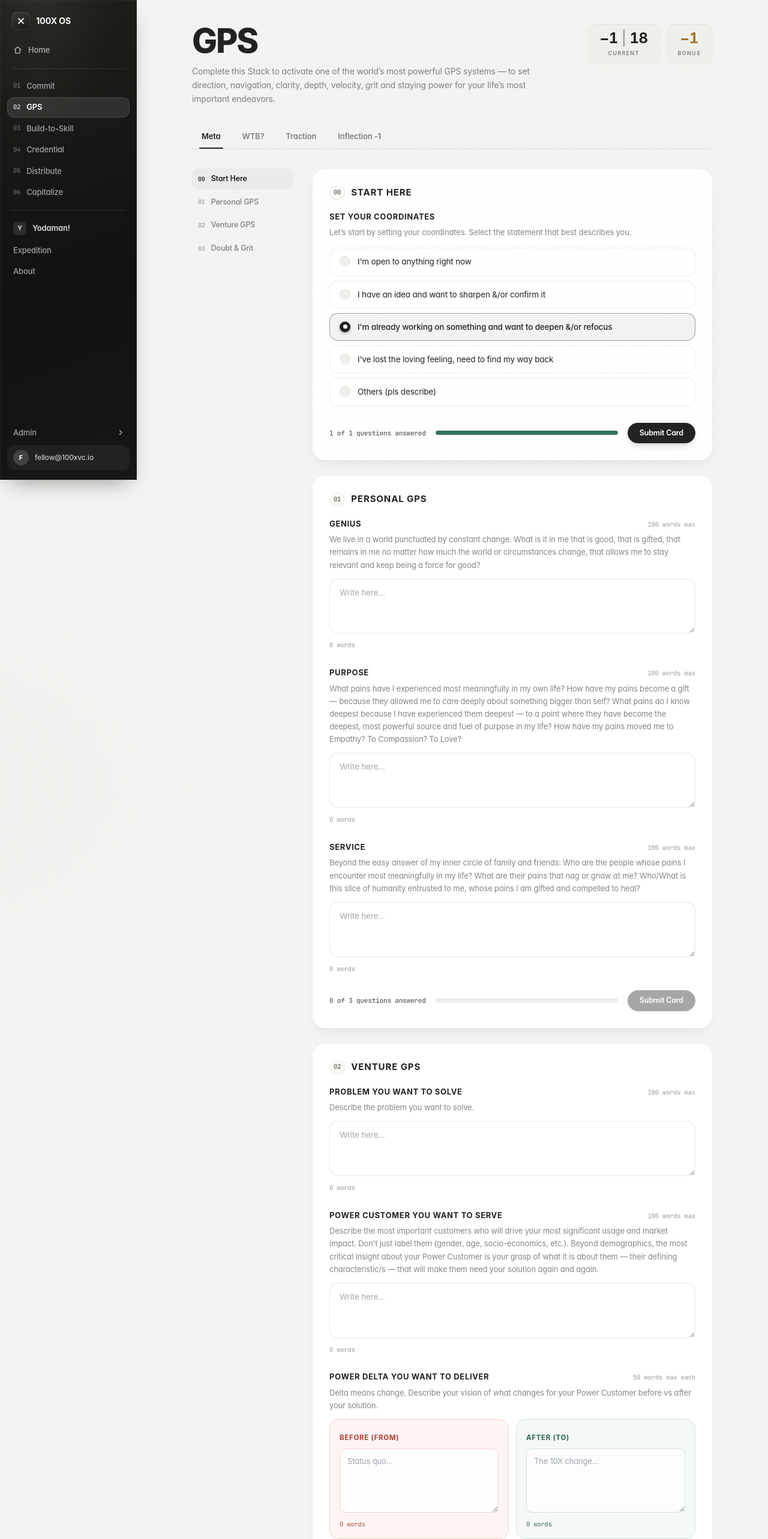
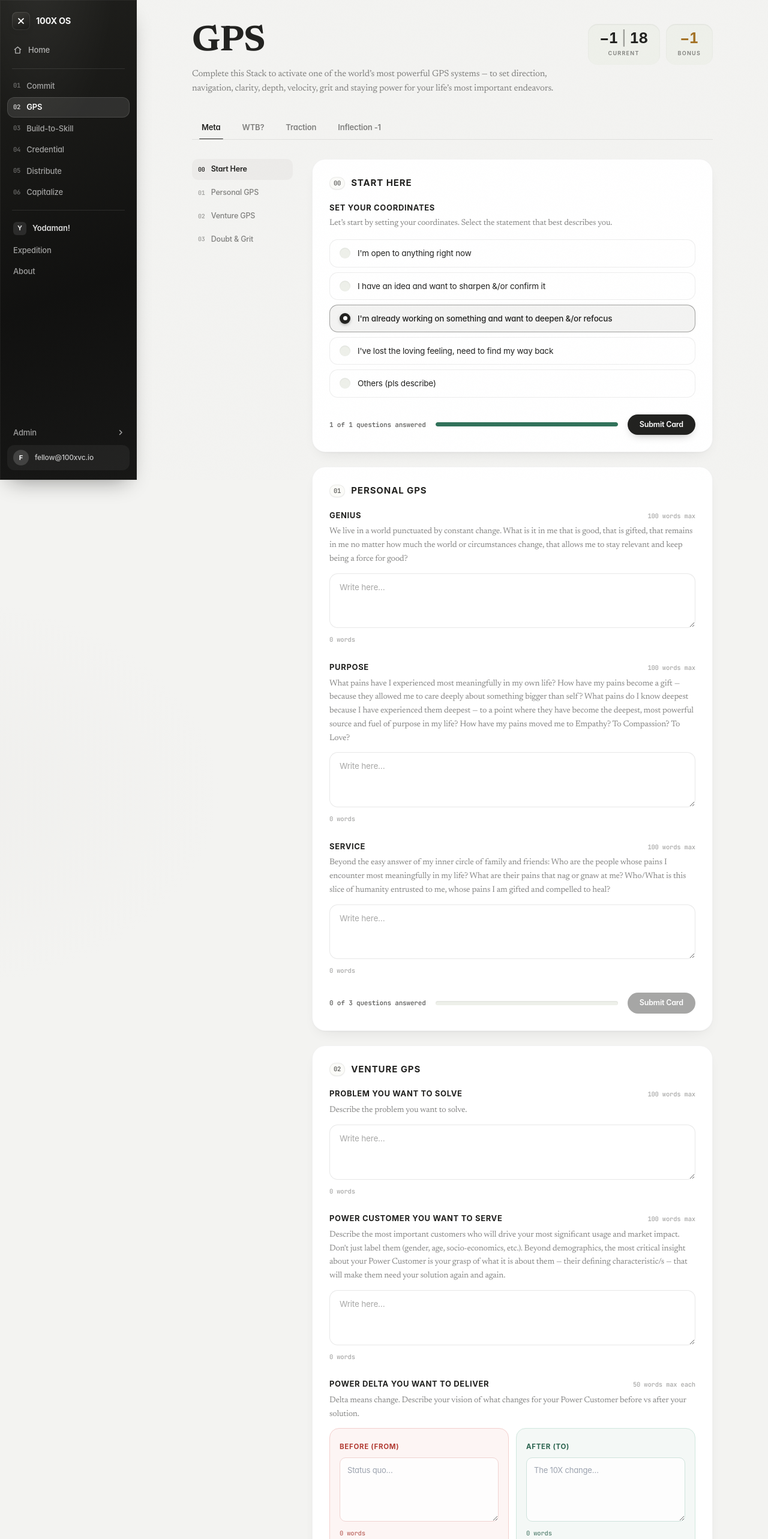
Before and after one commit to rystraum/kimi-experiments, a React (Vite) app in the folder websites/skeuomorphic-100xvc/: page /gps in a window 1280 px wide. Shown: the top 2566 px of the page at 60% size. Built offline with nearby package versions, Linux system fonts and the light colour scheme.

Commit message:
Serif voice layer — OsMap footnote and GPS page prose

```diff
--- a/websites/skeuomorphic-100xvc/src/components/OsMap.tsx
+++ b/websites/skeuomorphic-100xvc/src/components/OsMap.tsx
@@ -189,7 +189,7 @@ export default function OsMap({ phases, activeId, progress, onSelect, onHover }:
         })}
       </svg>
 
-      <p className="hairline-t px-1 pt-3 text-[11px] leading-relaxed text-ink-40">
+      <p className="hairline-t px-1 pt-3 font-serif text-[12px] italic leading-relaxed text-ink-40">
         The map listens to the stack — hover a phase to light its constellation, tap a hub to jump.
       </p>
     </div>
--- a/websites/skeuomorphic-100xvc/src/pages/Gps.tsx
+++ b/websites/skeuomorphic-100xvc/src/pages/Gps.tsx
@@ -124,7 +124,7 @@ function TextQuestion({
         <h4 className="text-[13px] font-bold uppercase tracking-[0.05em]">{q.label}</h4>
         <span className="mono shrink-0 text-[10.5px] font-medium text-ink-40">{q.max} words max</span>
       </div>
-      <p className="mt-1.5 text-[13px] leading-relaxed text-ink-55">{q.desc}</p>
+      <p className="mt-1.5 font-serif text-[14px] leading-relaxed text-ink-55">{q.desc}</p>
       <textarea
         value={value}
         onChange={(e) => onChange(e.target.value)}
@@ -251,8 +251,8 @@ export default function Gps() {
         {/* header */}
         <div className="flex flex-wrap items-start justify-between gap-5">
           <div className="max-w-[620px]">
-            <h1 className="text-[44px] font-extrabold leading-none tracking-[-0.04em] sm:text-[56px]">GPS</h1>
-            <p className="mt-3 text-[14px] leading-relaxed text-ink-55">
+            <h1 className="font-serif text-[48px] font-bold leading-none tracking-[-0.01em] sm:text-[60px]">GPS</h1>
+            <p className="mt-3 font-serif text-[15px] leading-relaxed text-ink-55">
               Complete this Stack to activate one of the world&rsquo;s most powerful GPS systems —
               to set direction, navigation, clarity, depth, velocity, grit and staying power for
               your life&rsquo;s most important endeavors.
@@ -294,8 +294,8 @@ export default function Gps() {
 
         {tab !== 'Meta' ? (
           <div className="deboss mt-8 rounded-[18px] px-6 py-10 text-center">
-            <p className="text-[14px] font-semibold">This view is still sealed.</p>
-            <p className="mt-1.5 text-[12.5px] text-ink-55">
+            <p className="font-serif text-[17px] font-semibold">This view is still sealed.</p>
+            <p className="mt-1.5 font-serif text-[14px] text-ink-55">
               Complete the GPS Meta stack — your {tab} signals unlock as cards flip to black.
             </p>
           </div>
@@ -328,7 +328,7 @@ export default function Gps() {
               {/* 00 START HERE */}
               <SectionCard id="start-here" num="00" name="Start Here">
                 <h4 className="text-[13px] font-bold uppercase tracking-[0.05em]">Set your coordinates</h4>
-                <p className="mt-1.5 text-[13px] text-ink-55">
+                <p className="mt-1.5 font-serif text-[14px] text-ink-55">
                   Let&rsquo;s start by setting your coordinates. Select the statement that best
                   describes you.
                 </p>
@@ -399,7 +399,7 @@ export default function Gps() {
                         50 words max each
                       </span>
                     </div>
-                    <p className="mt-1.5 text-[13px] leading-relaxed text-ink-55">
+                    <p className="mt-1.5 font-serif text-[14px] leading-relaxed text-ink-55">
                       Delta means change. Describe your vision of what changes for your Power
                       Customer before vs after your solution.
                     </p>
@@ -464,7 +464,7 @@ export default function Gps() {
                 />
               </SectionCard>
 
-              <p className="pb-2 text-center text-[11.5px] text-ink-40">
+              <p className="pb-2 text-center font-serif text-[13px] italic text-ink-40">
                 Every answered question feeds your GPS score — and flips this stack to black.
               </p>
             </div>
```
